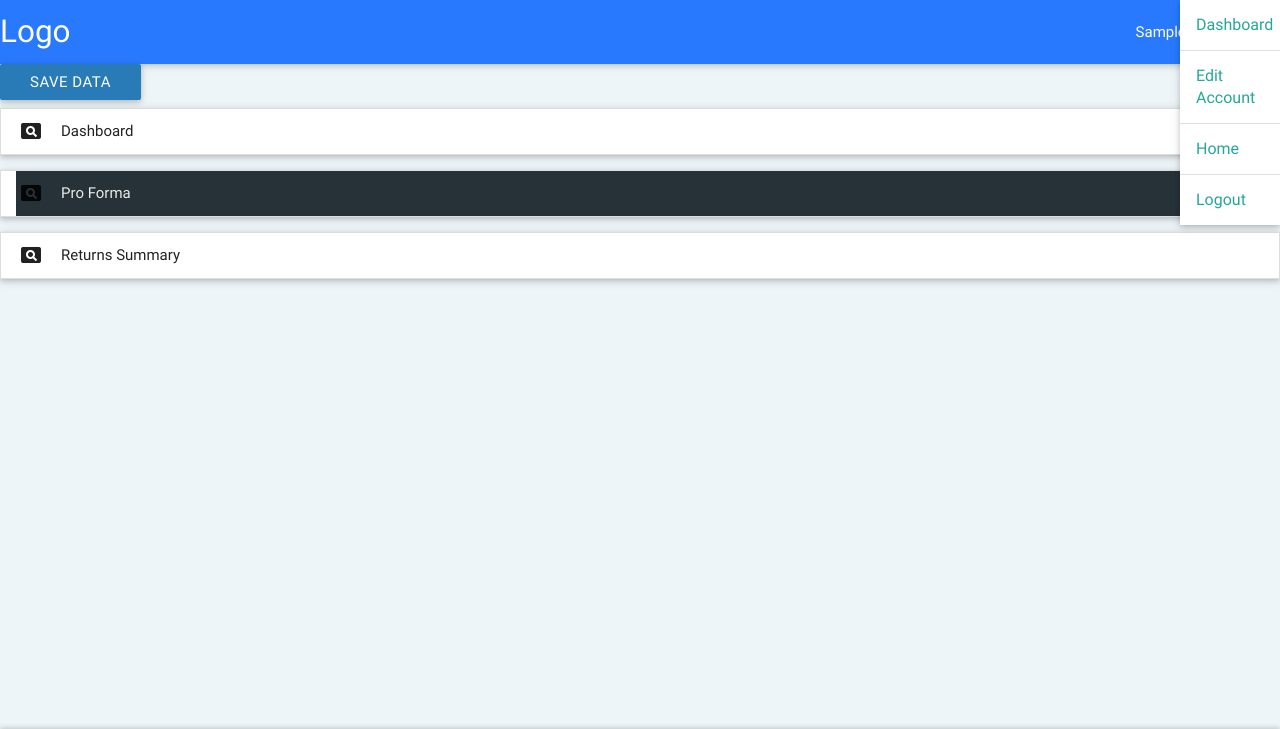
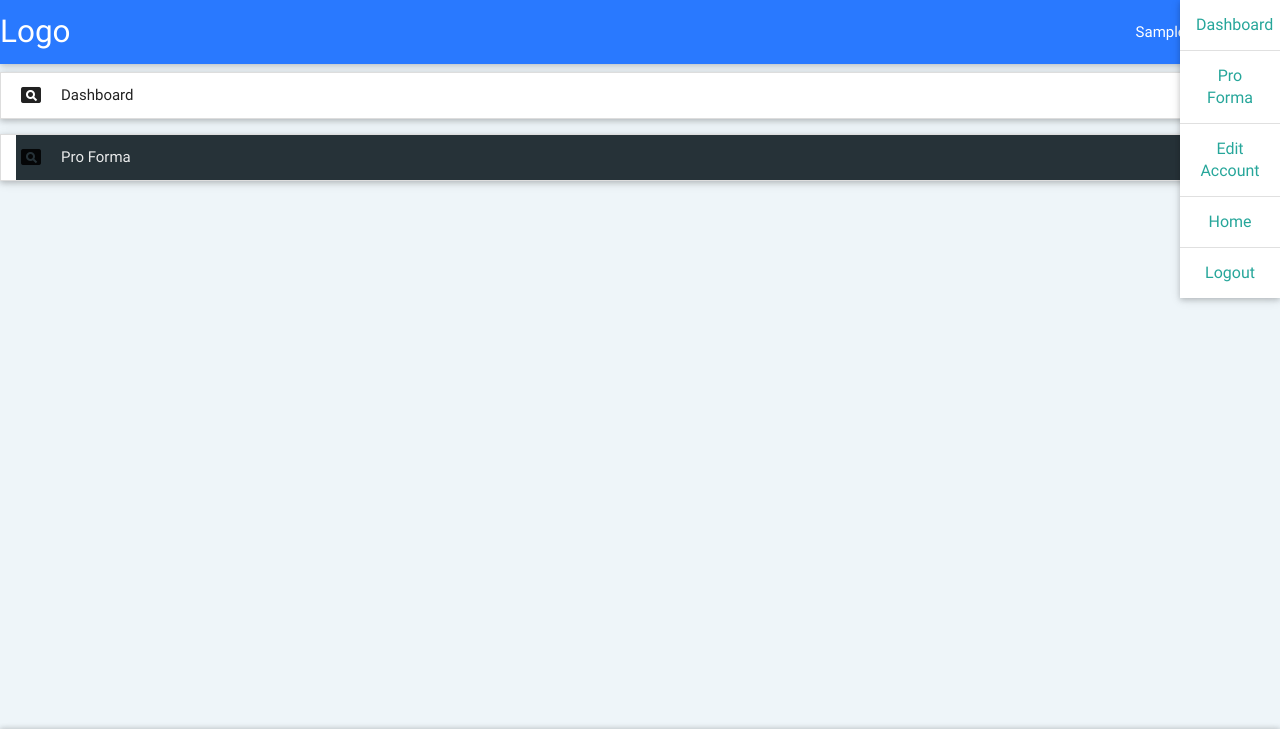
Before and after one commit to htisaksen/Columbia-MSRED, a Flask app: page /dashboard in a window 1280 px wide, after a click on "view_headline". Shown: the top 729 px of the page. Run offline with Flask 2, Linux system fonts and the light colour scheme; the visitor is signed in with stand-in values (Sample User, id 1).

Commit message:
WIP Dashboard save button

```diff
--- a/static/css/style.css
+++ b/static/css/style.css
@@ -93,7 +93,7 @@ footer.page-footer{
 	box-shadow: 0 -2px 5px 0 rgba(0,0,0,0.16),0 2px 10px 0 rgba(0,0,0,0.12);
 }
 
-#combined_dashboard td, th {
+#combined_dashboard td, #combined_dashboard th {
 	padding: 5px 5px;
 }
 
@@ -103,6 +103,15 @@ input:not([type]), input[type=text], input[type=password], input[type=email], in
 	height: initial;
 }
 
+.dropdown-content li>a,
+.dropdown-content li>span {
+	text-align: center;
+}
+
+#dropdown1 .dropdown-content {
+	width: 160px;
+	left: 1752px;
+}
 
 
 /*#263238 blue-grey darken-4*/
--- a/templates/base.html
+++ b/templates/base.html
@@ -11,11 +11,12 @@
 
 <body>
 
-<!-- ================ Top Header bar ================ -->
+<!-- ================ Top Header/nav bar ================ -->
 {% if session['logged_in'] == True %}
 	<ul id="dropdown1" class="dropdown-content">
-		<li><a href="/dashboard">Dashboard</a></li><li class="divider"></li>
-		<li><a href="/dashboard">Edit Account</a></li><li class="divider"></li>
+		<li><a href="dashboard/#block_org_dashboard">Dashboard</a></li><li class="divider"></li>
+		<li><a href="dashboard/#block_proforma">Pro Forma</a></li><li class="divider"></li>
+		<li><a href="#">Edit Account</a></li><li class="divider"></li>
 		<li><a href="/home">Home</a></li><li class="divider"></li>
 		<li><a href="/logout">Logout</a></li>
 	</ul>
@@ -33,17 +34,22 @@
 	</nav>
 
 
+<header>{% block header %}{% endblock header %}</header>
 <!-- ================ Main body content ================ -->
-<header>{% block header %}{% endblock header %}</header>
 <main>
 	{% block content %}
 	<div id = 'combined_dashboard'>
-		<article>{% block dashboard %}{% endblock dashboard %}</article>
-		<article>{% block proforma %}{% endblock proforma %}</article>
-		<article>{% block returns_summary %}{% endblock returns_summary %}</article>
+		<article id = 'block_org_dashboard'>
+			{% block dashboard %}{% endblock dashboard %}
+		</article>
+		<article id = 'block_proforma'>
+			{% block proforma %}{% endblock proforma %}
+		</article>
+		<div id="save_model">
+			{% block save_model %}{% endblock save_model %}
+		</div>
 	</div>
 	{% endblock content %}
-<sidebar>{% block sidebar %}{% endblock sidebar %}</sidebar>
 </main>
 
 
--- a/templates/org_dashboard.html
+++ b/templates/org_dashboard.html
@@ -1,19 +1,4 @@
 {% block dashboard %}
-
-<!-- Modal Trigger -->
-<a class="btn modal-trigger" href="#modal1">Save Data</a>
-
-<!-- Modal Structure -->
-<div id="modal1" class="modal">
-  <div class="modal-content">
-    <form>
-    <input type ="text" name="save_name" id = "save_name" placeholder = "Name of save">
-    </form>
-  </div>
-  <div class="modal-footer">
-    <button id = "save_input" href="/savedata" class=" modal-action modal-close waves-effect waves-green btn-flat" type='submit'>Save</button>
-  </div>
-</div>
 
 <ul class="collapsible" data-collapsible="expandable">
   <li>
```
Also changed, not shown: templates/save_model.html (added, +19 -0 lines).
